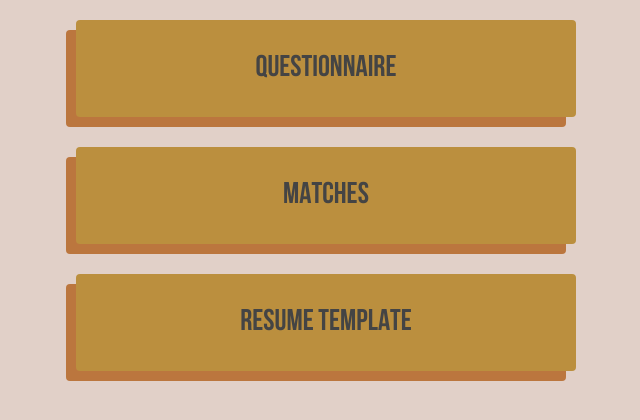
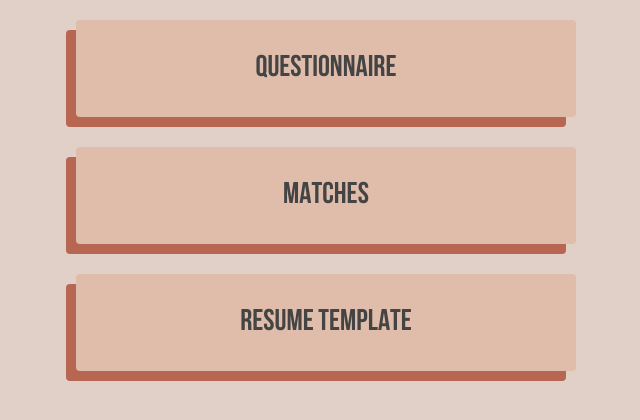
Before and after one commit to vmn23/PC001_website, a Django app: page /landing/homepage/ in a window 1280 px wide; the page is wider, and only the part inside the window is pictured. Shown: the part 56-476 px from the top of that part, without its empty margins (337-977 px from the left). Run offline with Django 3.2, Linux system fonts and the light colour scheme; some libraries are stand-ins or nearby versions.

Commit message:
Updated colors on homepage

```diff
--- a/oursite/landing/static/landing/base.css
+++ b/oursite/landing/static/landing/base.css
@@ -143,7 +143,7 @@ nav img{
 
 /* Homepage buttons */
 .homePageButton {
-    background-color: #bb8f3e;
+    background-color: #dfbdaa;
     color: #444444;
     font-size: 30px;
     padding: 25px;
@@ -153,7 +153,7 @@ nav img{
 }
 
 .homePageButtonShadow {
-    background-color: #bb763e;
+    background-color: #b76751;
     color: #444444;
     font-size: 30px;
     padding: 25px;
```
